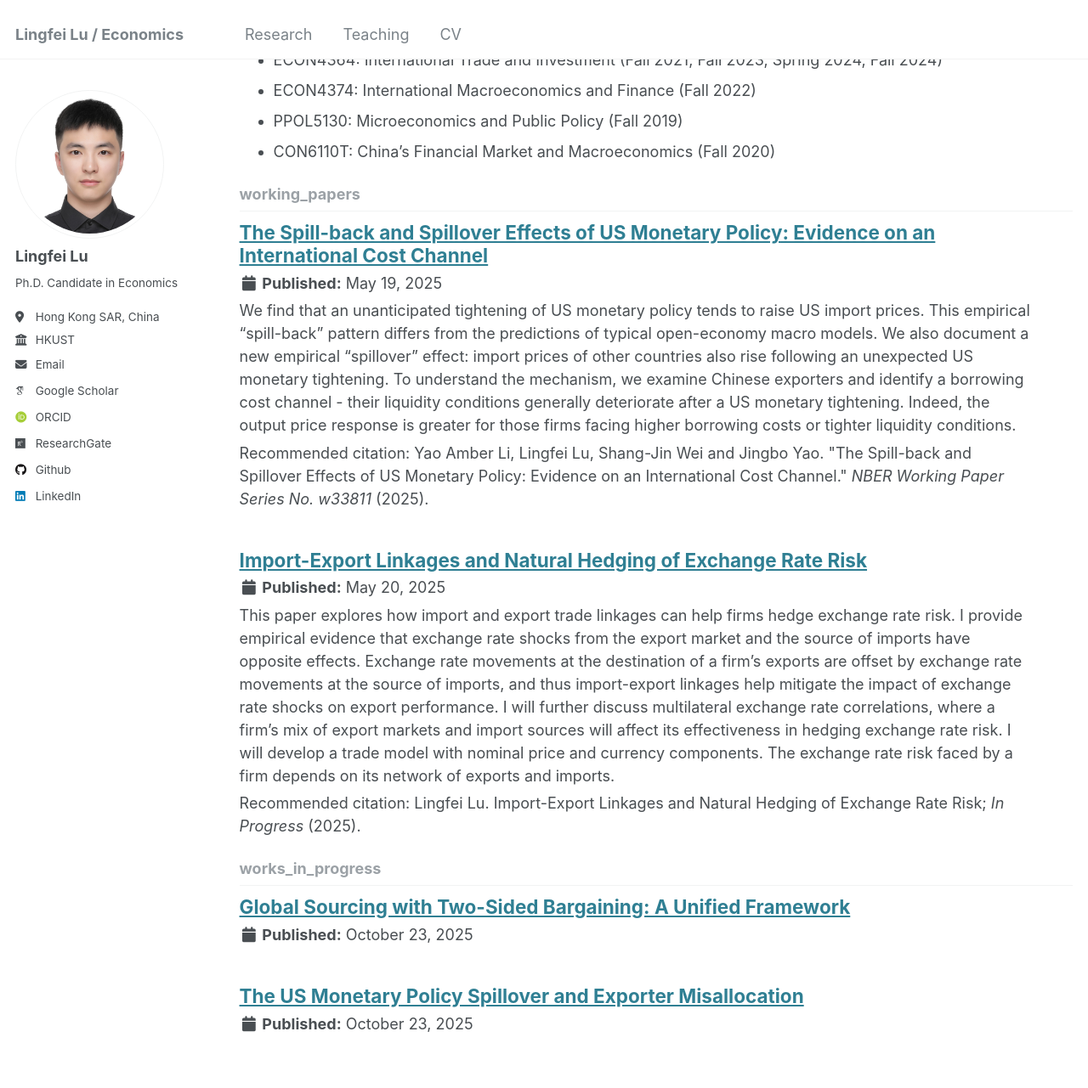
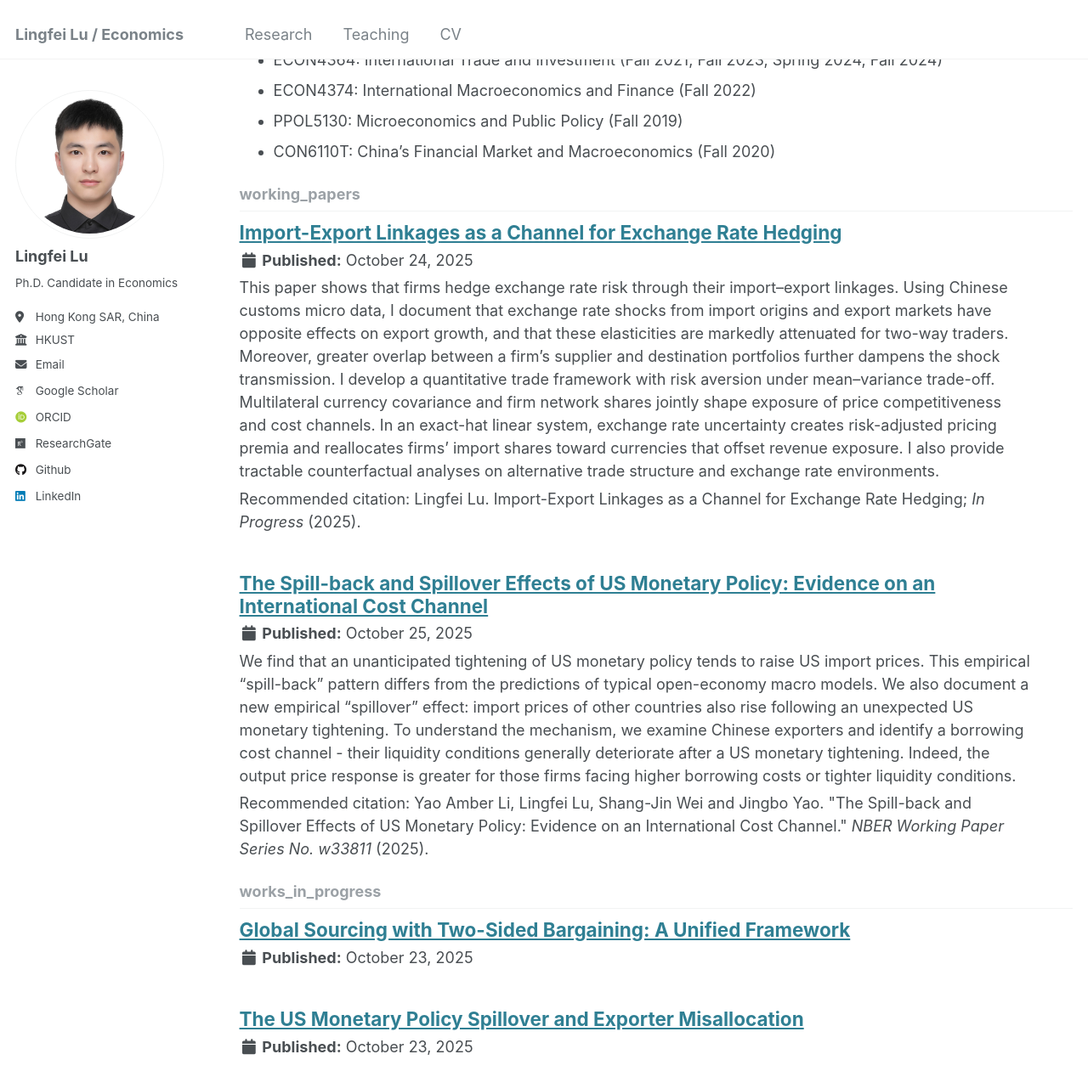
Before and after one commit to lingfei-daniel-lu/lingfei-daniel-lu.github.io, a Jekyll site: the page built from _pages/collection-archive.html, in a window 1280 px wide and 1400 px high, scrolled down 1667 px. Shown: the top 1281 px of the window at 85% size. Built offline with Jekyll 4.4.1, drawn with Linux system fonts in a browser that asks for light colours; some web fonts are replaced.

Commit message:
Update title and abstract of JMP

```diff
--- a/_working_papers/Imp-Exp-ER_JMP.md
+++ b/_working_papers/Imp-Exp-ER_JMP.md
@@ -1,17 +1,17 @@
 ---
-date: 20/05/2025
+date: 24/10/2025
 collection: works_in_progress
 status2: 'jmp'
 permalink: /work_in_progress/Imp-Exp-ER_JMP
-title: "Import-Export Linkages and Natural Hedging of Exchange Rate Risk"
-excerpt: "This paper explores how import and export trade linkages can help firms hedge exchange rate risk. I provide empirical evidence that exchange rate shocks from the export market and the source of imports have opposite effects. Exchange rate movements at the destination of a firm's exports are offset by exchange rate movements at the source of imports, and thus import-export linkages help mitigate the impact of exchange rate shocks on export performance. I will further discuss multilateral exchange rate correlations, where a firm's mix of export markets and import sources will affect its effectiveness in hedging exchange rate risk. I will develop a trade model with nominal price and currency components. The exchange rate risk faced by a firm depends on its network of exports and imports."
+title: "Import-Export Linkages as a Channel for Exchange Rate Hedging"
+excerpt: "This paper shows that firms hedge exchange rate risk through their import–export linkages. Using Chinese customs micro data, I document that exchange rate shocks from import origins and export markets have opposite effects on export growth, and that these elasticities are markedly attenuated for two-way traders. Moreover, greater overlap between a firm's supplier and destination portfolios further dampens the shock transmission. I develop a quantitative trade framework with risk aversion under mean–variance trade-off. Multilateral currency covariance and firm network shares jointly shape exposure of price competitiveness and cost channels. In an exact-hat linear system, exchange rate uncertainty creates risk-adjusted pricing premia and reallocates firms' import shares toward currencies that offset revenue exposure. I also provide tractable counterfactual analyses on alternative trade structure and exchange rate environments."
 custom_excerpt: 'true'
-citation: 'Lingfei Lu. Import-Export Linkages and Natural Hedging of Exchange Rate Risk;  <i>In Progress</i> (2025).'
+citation: 'Lingfei Lu. Import-Export Linkages as a Channel for Exchange Rate Hedging;  <i>In Progress</i> (2025).'
 cv_citation_authors: 'Lingfei Lu'
 cv_citation_other: '<i>In Progress</i> (2025).'
 url_slug: 'Imp-Exp-ER_JMP'
 abstract: >-
-  This paper explores how import and export trade linkages can help firms hedge exchange rate risk. I provide empirical evidence that exchange rate shocks from the export market and the source of imports have opposite effects. Exchange rate movements at the destination of a firm's exports are offset by exchange rate movements at the source of imports, and thus import-export linkages help mitigate the impact of exchange rate shocks on export performance. I will further discuss multilateral exchange rate correlations, where a firm's mix of export markets and import sources will affect its effectiveness in hedging exchange rate risk. I will develop a trade model with nominal price and currency components. The exchange rate risk faced by a firm depends on its network of exports and imports.
+  This paper shows that firms hedge exchange rate risk through their import–export linkages. Using Chinese customs micro data, I document that exchange rate shocks from import origins and export markets have opposite effects on export growth, and that these elasticities are markedly attenuated for two-way traders. Moreover, greater overlap between a firm's supplier and destination portfolios further dampens the shock transmission. I develop a quantitative trade framework with risk aversion under mean–variance trade-off. Multilateral currency covariance and firm network shares jointly shape exposure of price competitiveness and cost channels. In an exact-hat linear system, exchange rate uncertainty creates risk-adjusted pricing premia and reallocates firms' import shares toward currencies that offset revenue exposure. I also provide tractable counterfactual analyses on alternative trade structure and exchange rate environments.
 presentation: |-
   - 2025.10 HKUST CEP Brownbag Seminar, Hong Kong, China
   - 2025.04 Columbia Student Research Breakfast, New York, USA
--- a/_working_papers/MPS_LLWY.md
+++ b/_working_papers/MPS_LLWY.md
@@ -1,5 +1,5 @@
 ---
-date: 19/05/2025
+date: 25/10/2025
 collection: working_papers
 permalink: /working_papers/MPS_LLWY
 status2: 'revise_resubmit'
```
